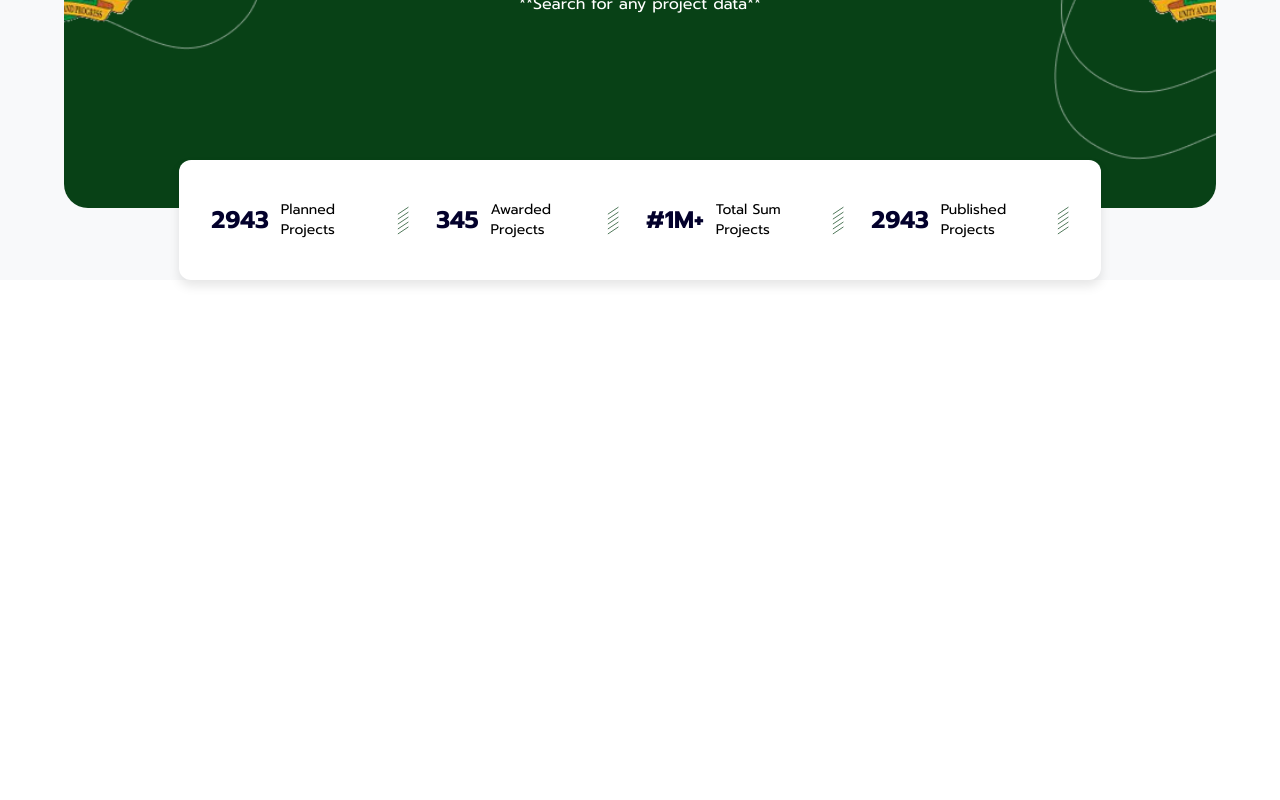
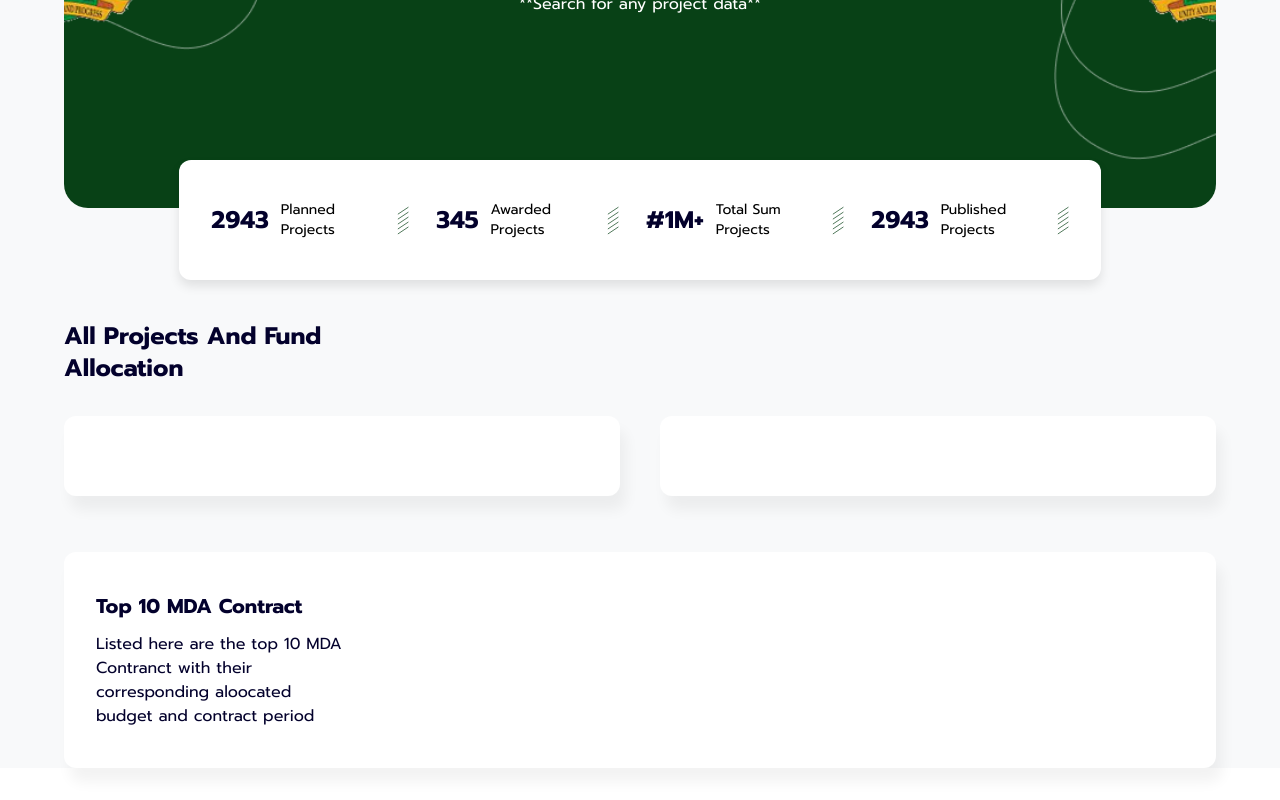
Before and after one commit to iamtridwan/nocopo, a React (Vite) app: page / in a window 1280 px wide. Shown: the part 528-1328 px from the top of the page. Before the commit the page ends 848 px from the top, so only its background shows below. Built offline with nearby package versions, Linux system fonts and the light colour scheme.

Commit message:
stats section

```diff
--- a/src/App.tsx
+++ b/src/App.tsx
@@ -1,16 +1,25 @@
 import Header from "./components/Header";
 import Navigation from "./components/Navigation";
+import Stats from "./components/Stats";
 
 function App() {
   return (
-    <header className="px-6 md:px-16 pt-24 bg-[#F8F9FA] mb-10">
+    <div className="bg-[#F8F9FA]">
+      <header className="px-6 md:px-16 pt-24 mb-10">
         <Navigation />
         <Header />
-      <div className="mx-auto rounded-xl w-[95%] lg:w-[80%] -mt-12 bg-white py-3 px-2 md:py-10 md:px-8 flex items-center justify-between" style={boxStyle}>
+        <div
+          className="mx-auto rounded-xl w-[95%] lg:w-[80%] -mt-12 bg-white py-3 px-2 md:py-10 md:px-8 flex items-center justify-between"
+          style={boxStyle}
+        >
           <div className="flex items-center">
             <div className="flex items-center justify-center flex-col md:flex-row md:mr-2 lg:mr-5">
-            <h1 className="text-[#03012C] text-sm md:text-2xl font-semibold md:mr-2 lg:mr-3">2943</h1>
-            <p className="font-light w-12 md:w-24 text-[10px] md:text-sm">Planned Projects</p>
+              <h1 className="text-[#03012C] text-sm md:text-2xl font-semibold md:mr-2 lg:mr-3">
+                2943
+              </h1>
+              <p className="font-light w-12 md:w-24 text-[10px] md:text-sm">
+                Planned Projects
+              </p>
             </div>
             <svg
               width="12"
@@ -58,8 +67,12 @@ function App() {
           </div>
           <div className="flex items-center">
             <div className="items-center justify-center flex-col md:flex-row flex md:mr-2 lg:mr-5">
-            <h1 className="text-[#03012C] text-sm md:text-2xl font-semibold md:mr-2 lg:mr-3">345</h1>
-            <p className="font-light w-12 md:w-24 text-[10px] md:text-sm">Awarded Projects</p>
+              <h1 className="text-[#03012C] text-sm md:text-2xl font-semibold md:mr-2 lg:mr-3">
+                345
+              </h1>
+              <p className="font-light w-12 md:w-24 text-[10px] md:text-sm">
+                Awarded Projects
+              </p>
             </div>
             <svg
               width="12"
@@ -107,8 +120,12 @@ function App() {
           </div>
           <div className="flex items-center">
             <div className="flex items-center justify-center flex-col md:flex-row md:mr-2 lg:mr-5">
-            <h1 className="text-[#03012C] text-sm md:text-2xl font-semibold md:mr-2 lg:mr-3">#1M+</h1>
-            <p className="font-light text-[10px] w-12 md:w-24 md:text-sm">Total Sum Projects</p>
+              <h1 className="text-[#03012C] text-sm md:text-2xl font-semibold md:mr-2 lg:mr-3">
+                #1M+
+              </h1>
+              <p className="font-light text-[10px] w-12 md:w-24 md:text-sm">
+                Total Sum Projects
+              </p>
             </div>
             <svg
               width="12"
@@ -156,8 +173,12 @@ function App() {
           </div>
           <div className="flex items-center">
             <div className="items-center justify-center flex-col md:flex-row flex md:mr-2 lg:mr-5">
-            <h1 className="text-[#03012C] text-sm md:text-2xl font-semibold md:mr-2 lg:mr-3">2943</h1>
-            <p className="font-light md:w-24 text-[10px] w-12 md:text-sm">Published  Projects</p>
+              <h1 className="text-[#03012C] text-sm md:text-2xl font-semibold md:mr-2 lg:mr-3">
+                2943
+              </h1>
+              <p className="font-light md:w-24 text-[10px] w-12 md:text-sm">
+                Published Projects
+              </p>
             </div>
             <svg
               width="12"
@@ -205,11 +226,13 @@ function App() {
           </div>
         </div>
       </header>
+      <Stats />
+    </div>
   );
 }
 
 const boxStyle = {
   boxShadow: "0px 6px 11px rgba(0, 0, 0, 0.1)",
-}
+};
 
 export default App;
--- /dev/null
+++ b/src/components/Stats.tsx
@@ -0,0 +1,113 @@
+// import React from "react";
+// import { Data } from "../utils/Data";
+import "./styles/chart.css";
+
+
+const Stats = () => {
+//   const data = {
+//     labels: [
+//       "Procurement category",
+//       "Procurement category",
+//       "Procurement category",
+//       "Procurement category",
+//     ],
+//     // datasets is an array of objects where each object represents a set of data to display corresponding to the labels above. for brevity, we'll keep it at one object
+//     datasets: [
+//       {
+//         label: "All Contract Groups By Procurement Category",
+//         data: [55, 23, 96, 30],
+//         // you can set indiviual colors for each bar
+//         backgroundColor: [
+//           "rgba(93, 95, 239, 1)",
+//           "rgba(4, 57, 89, 1)",
+//           "rgba(239, 93, 168, 1)",
+//           "rgba(189, 134, 0, 1)",
+//         ],
+//         borderWidth: 1,
+//       },
+//     ],
+//   };
+//   const secData = {
+//     labels: [
+//       "Procurement category",
+//       "Procurement category",
+//       "Procurement category",
+//       "Procurement category",
+//     ],
+//     // datasets is an array of objects where each object represents a set of data to display corresponding to the labels above. for brevity, we'll keep it at one object
+//     datasets: [
+//       {
+//         label: "All Contract Groups By Procurement Category",
+//         data: [45, 30, 70, 53],
+//         // you can set indiviual colors for each bar
+//         backgroundColor: [
+//           "rgba(93, 95, 239, 1)",
+//           "rgba(4, 57, 89, 1)",
+//           "rgba(239, 93, 168, 1)",
+//           "rgba(189, 134, 0, 1)",
+//         ],
+//         borderWidth: 1,
+//       },
+//     ],
+//   };
+
+//   const barData = {
+//     labels: Data.map((data) => data.year),
+//     datasets: [
+//       {
+//         label: "Users Gained ",
+//         data: Data.map((data) => data.userGain),
+//         backgroundColor: [
+//           "rgba(8, 65, 22, 1)"
+//         ],
+//         borderColor: "rgba(8, 65, 22, 1)",
+//         borderWidth: 2
+//       }
+//     ]
+//   }
+
+  return (
+    <section className="w-full px-6 md:px-16 mb-8">
+      <h1 className="text-xl md:text-2xl font-semibold w-64 md:w-96 text-[#03012C] mb-4">
+        All Projects And Fund Allocation
+      </h1>
+      <div className="grid grid-cols-1 md:grid-cols-2 gap-4 md:gap-10 mt-8">
+        <div
+          className="bg-white rounded-xl flex items-center justify-center py-4 md:py-10"
+          style={boxStyles}
+        >
+
+        </div>
+        <div
+          className="bg-white rounded-xl flex items-center justify-center py-4 md:py-10"
+          style={boxStyles}
+        >
+
+        </div>
+        <div
+          className="col-span-2 mt-4 bg-white rounded-xl flex items-center justify-between flex-col md:flex-row py-4 md:py-10 px-4 md:px-8"
+          style={boxStyles}
+        >
+          <aside className="w-64 md:mr-10">
+            <h1 className="text-xl font-semibold mb-3 text-[#03012C]">
+              Top 10 MDA Contract
+            </h1>
+            <p className="text-[#03012C] font-light text-xs md:text-base">
+              Listed here are the top 10 MDA Contranct with their corresponding
+              aloocated budget and contract period
+            </p>
+          </aside>
+          <div className="flex-1 w-full">
+
+          </div>
+        </div>
+      </div>
+    </section>
+  );
+};
+
+const boxStyles = {
+  boxShadow: "6px 14px 14px rgba(0, 0, 0, 0.05)",
+};
+
+export default Stats;
--- /dev/null
+++ b/src/components/styles/chart.css
@@ -0,0 +1,7 @@
+canvas {
+    width: 300px !important;
+    height: 300px !important;
+    display: flex !important;
+    align-items: center !important;
+    justify-content: space-between !important;
+};
--- /dev/null
+++ b/src/utils/Data.ts
@@ -0,0 +1,32 @@
+export const Data = [
+    {
+      id: 1,
+      year: 2016,
+      userGain: 80000,
+      userLost: 823
+    },
+    {
+      id: 2,
+      year: 2017,
+      userGain: 45677,
+      userLost: 345
+    },
+    {
+      id: 3,
+      year: 2018,
+      userGain: 78888,
+      userLost: 555
+    },
+    {
+      id: 4,
+      year: 2019,
+      userGain: 90000,
+      userLost: 4555
+    },
+    {
+      id: 5,
+      year: 2020,
+      userGain: 4300,
+      userLost: 234
+    }
+  ];
```
Lines whose indentation alone changed are shown as unchanged.
